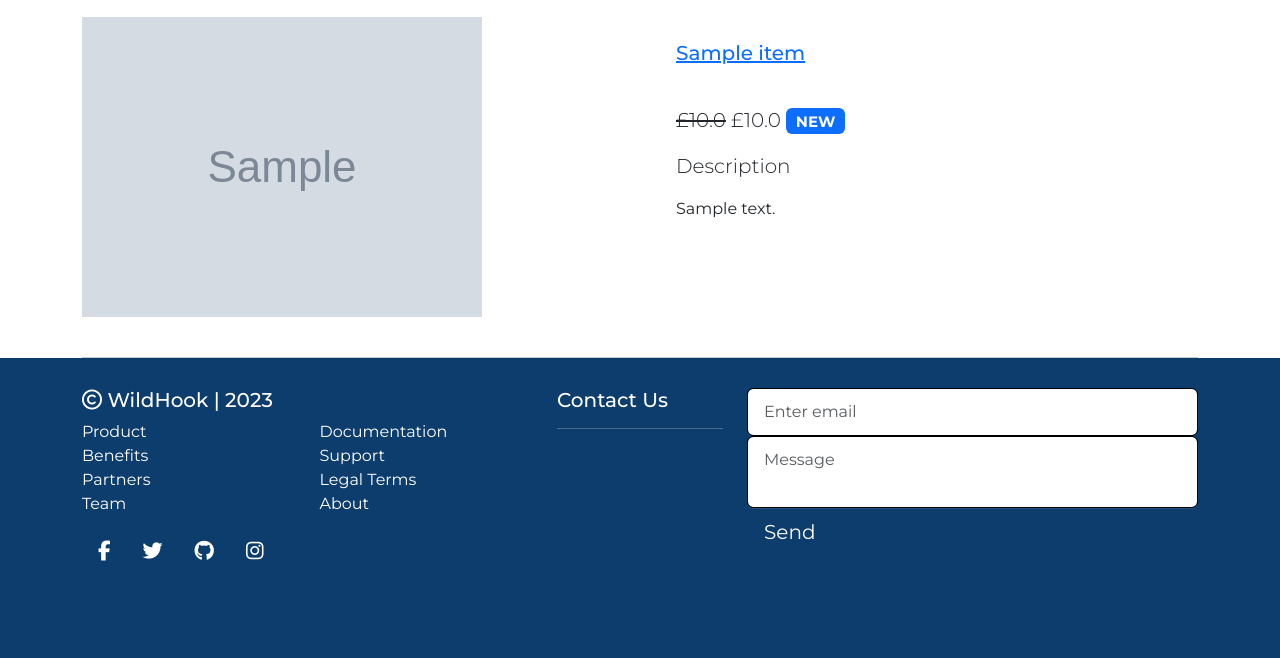
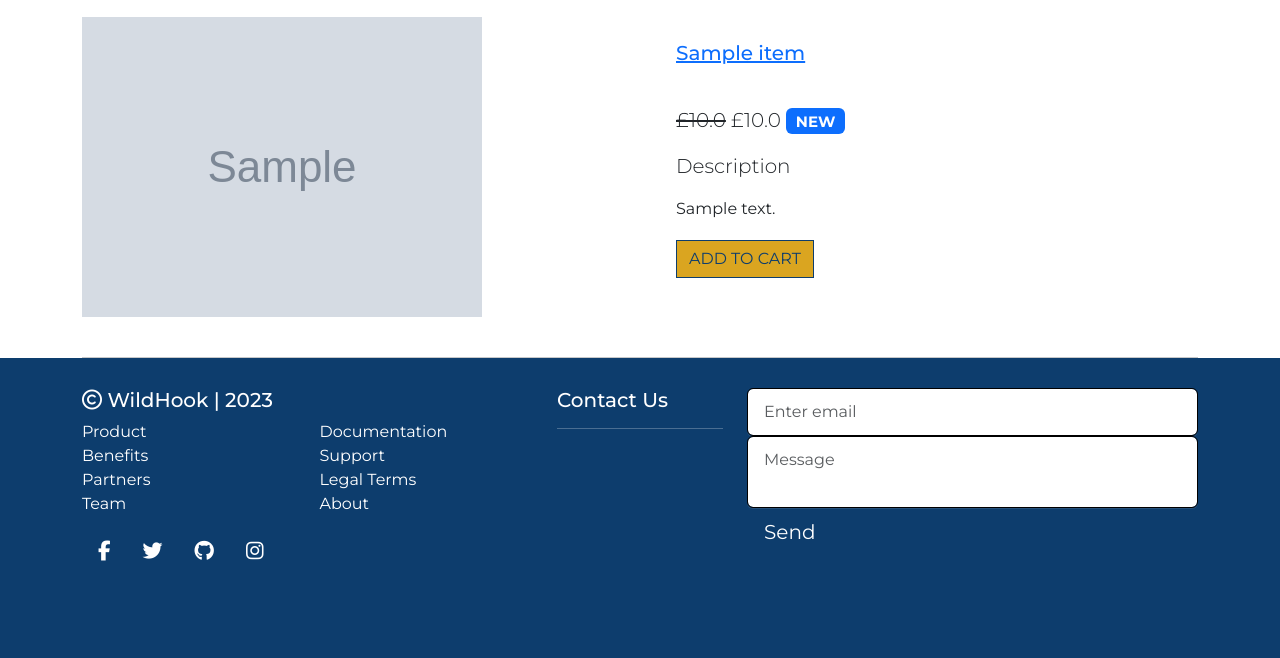
Before and after one commit to JonnyDavison/WildHook, a Django app: a page that uses shop/templates/shop/item_detail.html in a window 1280 px wide. Shown: the part 471-1129 px from the top of the page. Run offline with Django 3.2, Linux system fonts and the light colour scheme; tables that the repository leaves empty hold one stand-in row (values such as "Sample post"); grey boxes marked "Sample" are stand-in pictures; some libraries are stand-ins or nearby versions.

Commit message:
Create add to cart button in item_detail and style in base.css

```diff
--- a/shop/templates/shop/item_detail.html
+++ b/shop/templates/shop/item_detail.html
@@ -42,6 +42,7 @@
           </p>
           <p class="lead font-weight-bold">Description</p>
           <p>{{ object.description }}</p>
+          <a href="{{ object.get_add_to_cart_url }}" class="btn add-btn rounded-0 text-uppercase blue display-4">Add to cart</a>
         </div>
       </div>
     </div>
--- a/static/css/base.css
+++ b/static/css/base.css
@@ -293,6 +293,21 @@ footer .form-control {
     font-size: 4rem;
 }
 
+.add-btn {
+    border: 1px solid #0D3D6D;
+    margin-top: 0.2rem;
+    margin-bottom: 0.2rem;
+    background-color: #DAA520;
+}
+
+
+.add-btn:hover {
+    border: 1px solid #0D3D6D;
+    color: #DAA520;
+    background-color: #0D3D6D;
+
+}
+
 /* MEDIA QUERIES */
 
 /* // Small devices (landscape phones, 576px and down) */
```
